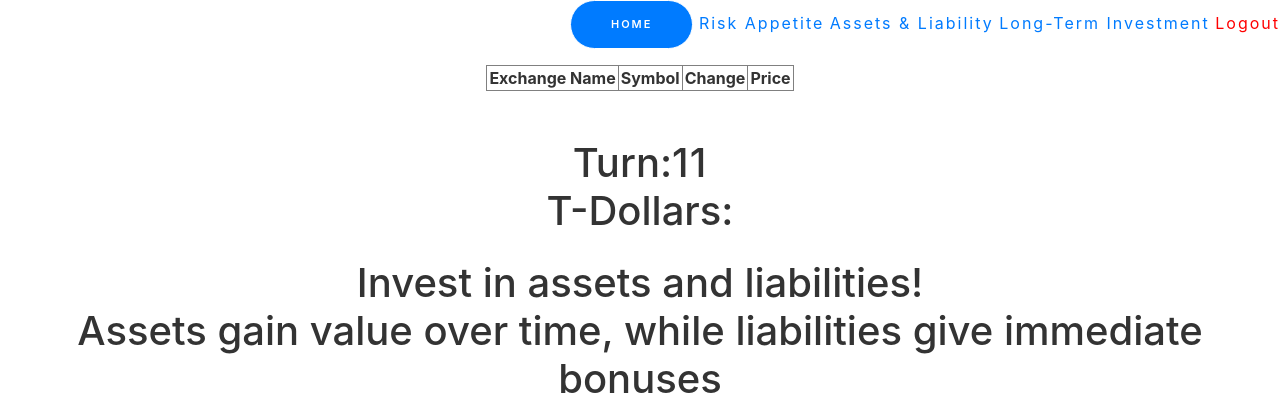
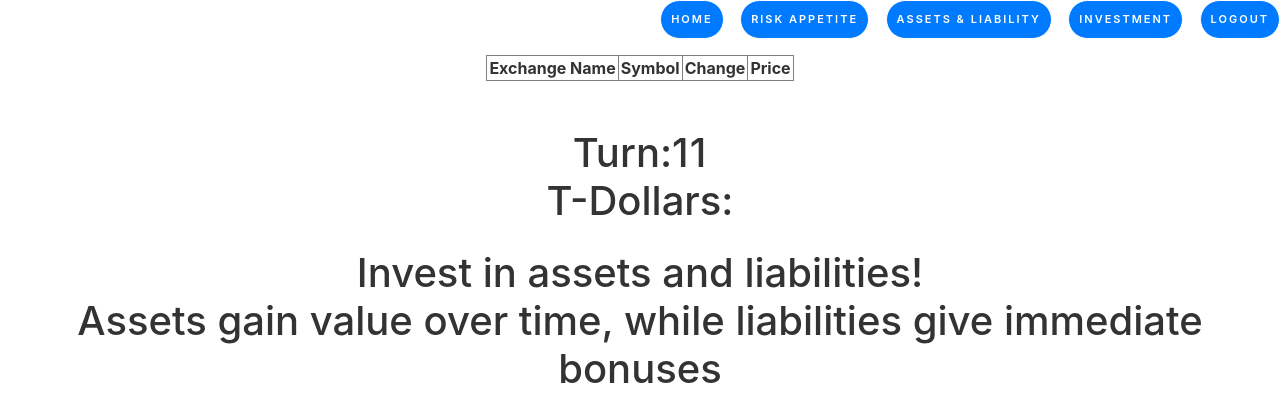
Before and after one commit to jcfrantz-2018/5thumbs, a PHP site: page /Investment.php in a window 1280 px wide. Shown: the top 420 px of the page. Run offline with PHP 8.4, Linux system fonts and the light colour scheme; data comes from the database, SQL or seed files in the repository; data that the repository does not hold is empty.

Commit message:
header.php

```diff
--- a/Frontend/header.php
+++ b/Frontend/header.php
@@ -1,11 +1,15 @@
 <html>
 <div>
         <ul id="menu" align=right>
-            <a class="btn btn-primary" href='Home.php'> Home</a>
-            <a href='Risk.php'> Risk Appetite</a>
-            <a href='Assets.php'> Assets & Liability</a>
-            <a href='Investment.php'> Long-Term Investment</a>
-            <a href='Logout.php'><font color="red">Logout </font></a>
+            <a class="btn btn-primary" href='Home.php' style="padding: 10px"> Home</a>
+            &nbsp
+            <a class="btn btn-primary" href='Risk.php' style="padding: 10px"> Risk Appetite</a>
+            &nbsp
+            <a class="btn btn-primary" href='Assets.php' style="padding: 10px"> Assets & Liability</a>
+            &nbsp
+            <a class="btn btn-primary" href='Investment.php' style="padding: 10px">Investment</a>
+            &nbsp
+            <a class="btn btn-primary" href='Logout.php' style="padding: 10px">Logout</a>
         </ul>
 </div>
 </html>
```
